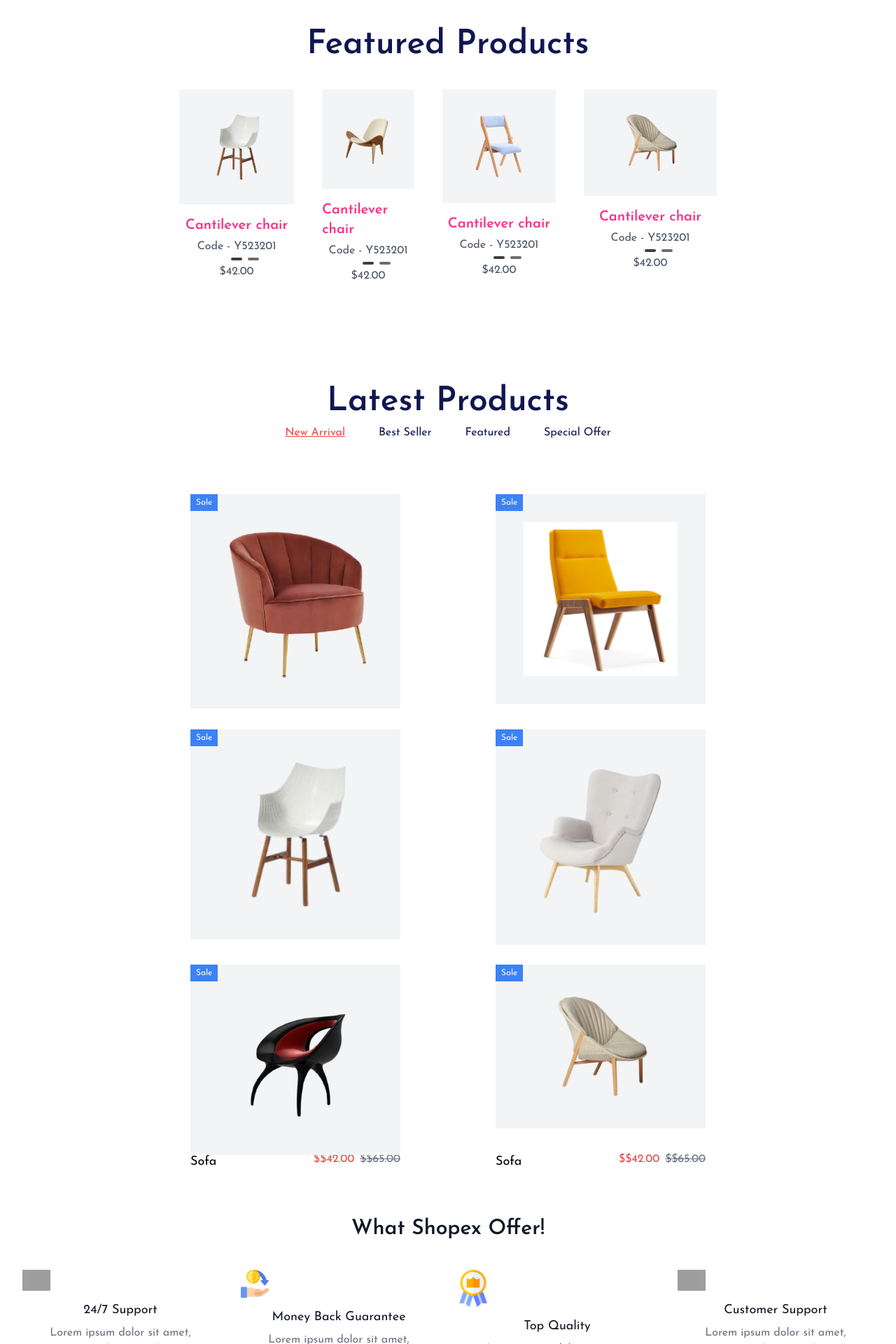
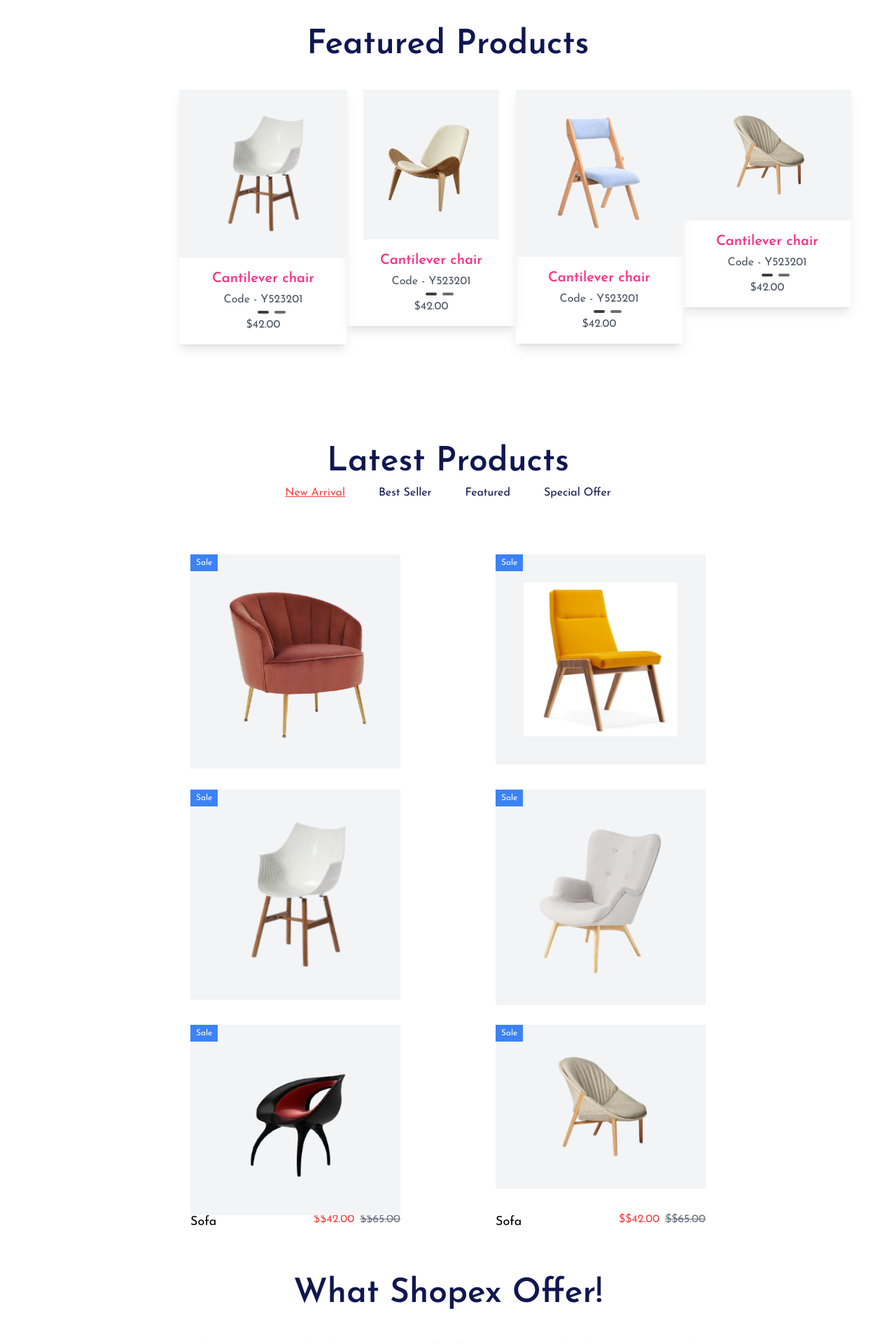
Before and after one commit to Bilalraza617/GIAIC-assignment, a Next.js app in the folder uiux_hackathon/: page / in a window 1280 px wide. Shown: the part 920-2840 px from the top of the page at 70% size. Built offline with nearby package versions, Linux system fonts and the light colour scheme; grey boxes are pictures that could not be loaded.

Commit message:
shopx setup

```diff
--- a/uiux_hackathon/src/components/ProductCard.tsx
+++ b/uiux_hackathon/src/components/ProductCard.tsx
@@ -19,12 +19,12 @@ const ProductCard = () => {
   return (
     <div className="my-32 w-[60%] m-auto">
       <h1 className="text-5xl text-navyBlue text-center font-extrabold">Featured Products</h1>
-      <div className="flex gap-10 just my-10">
+      <div className="flex justify-between my-10">
         {item.map((data: { image: string }, index) => {
           return (
             <div key={index}>
-              <div>
-                <div className="relative w-30 h-30 max-h-30">
+              <div className="shadow-lg flex flex-col items-center w-60 h-70">
+                <div className="relative w-30 h-30 max-h-30 bg-gray-100">
                   <Image
                     // src={"/" + data.image + "png"}
                     src={`/${data.image}.png`}
@@ -38,7 +38,7 @@ const ProductCard = () => {
                   </button> */}
                 </div>
                 <div>
-                  <div className="details mt-4 flex flex-col justify-center items-center gap-1">
+                  <div className="details my-4 flex flex-col justify-center items-center gap-1">
                     <h3 className="text-xl font-bold text-pinkDefault">Cantilever chair</h3>
                     <p className="text-gray-600">Code - Y523201</p>
                     <div className="flex items-center justify-center gap-2">
--- a/uiux_hackathon/src/components/Shopex.tsx
+++ b/uiux_hackathon/src/components/Shopex.tsx
@@ -32,23 +32,23 @@ const features = [
 
 export default function Shopex() {
   return (
-    <div className="bg-white py-12">
+    <div className="bg-white py-12 w-[60%] m-auto">
       <div className="max-w-7xl mx-auto px-4 sm:px-6 lg:px-8">
-        <h2 className="text-3xl font-extrabold text-center text-gray-900">
+        <h2 className="text-5xl text-navyBlue text-center font-extrabold">
           What Shopex Offer!
         </h2>
         <div className="mt-10 grid grid-cols-1 gap-y-10 sm:grid-cols-2 lg:grid-cols-4 gap-x-8">
           {features.map((feature, index) => (
-            <div key={index} className="text-center">
-              <div className="flex">
+            <div key={index} className="flex flex-col justify-center gap-3 shadow-md p-5 text-center">
+              <div className="flex items-center justify-center">
                 <Image
                   src={`/${feature.image}.png`}
                   alt="img"
-                  width={40}
-                  height={40}
+                  width={60}
+                  height={60}
                 />
               </div>
-              <h3 className="mt-4 text-lg leading-6 font-medium text-gray-900">
+              <h3 className="mt-4 text-xl leading-6 font-medium text-navyBlue">
                 {feature.title}
               </h3>
               <p className="mt-2 text-base text-gray-500">
```
